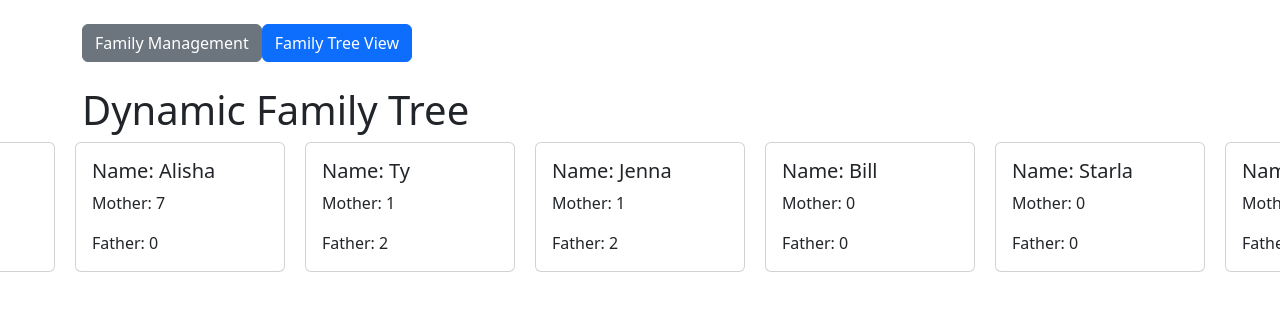
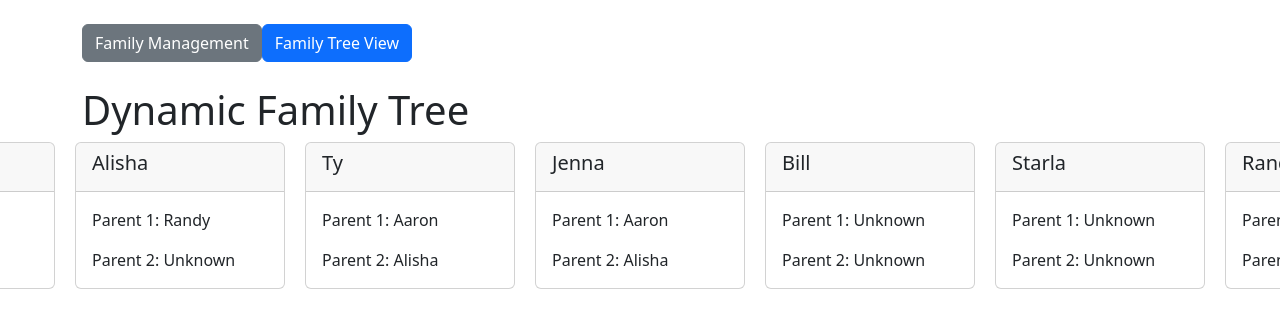
Before and after one commit to aaronstackpole/familytree, a React (Create React App) app: page / in a window 1280 px wide. Both pictures are taken after a click on the button "Family Tree View". Shown: the top 328 px of the page. Built offline with nearby package versions, Linux system fonts and the light colour scheme.

Commit message:
Migrated to parents array instead of explicit parent1/parent2 values, updated view cards and class names refactored.

```diff
--- a/public/family.json
+++ b/public/family.json
@@ -2,50 +2,36 @@
   {
     "id": 1,
     "name": "Aaron",
-    "parent1": 5,
-    "parent2": 6,
     "parents": [5, 6]
   },
   {
     "id": 2,
     "name": "Alisha",
-    "parent1": 7,
-    "parent2": 0,
-    "parents": [7]
+    "parents": [7, 0]
   },
   {
     "id": 3,
     "name": "Ty",
-    "parent1": 1,
-    "parent2": 2,
     "parents": [1, 2]
   },
   {
     "id": 4,
     "name": "Jenna",
-    "parent1": 1,
-    "parent2": 2,
     "parents": [1, 2]
   },
   {
     "id": 5,
     "name": "Bill",
-    "parent1": 0,
-    "parent2": 0,
-    "parents": []
+    "parents": [0, 0]
   },
   {
     "id": 6,
     "name": "Starla",
-    "parent1": 0,
-    "parent2": 0,
-    "parents": []
+    "parents": [0, 0]
   },
   {
     "id": 7,
     "name": "Randy",
-    "parent1": 0,
-    "parent2": 0,
-    "parents": []
+    "parents": [0, 0]
   }
 ]
--- a/src/App.js
+++ b/src/App.js
@@ -18,12 +18,17 @@ const MemberForm = ({ familyData, setFamilyData }) => {
     setParent2Id(val);
   };
 
+  const resolveName = (id) => {
+    const person = familyData.find((member) => member.id === id);
+    return person ? person.name : 'Unknown';
+  };
+
   const handleEdit = (id) => {
     const selectedRecord = familyData.find(member => member.id === id);
     if (selectedRecord) {
       setPersonName(selectedRecord.name);
-      setParent1Id(selectedRecord.parent1);
-      setParent2Id(selectedRecord.parent2);
+      setParent1Id(selectedRecord.parents[0]);
+      setParent2Id(selectedRecord.parents[1]);
       setSelectedRecordId(id);
       setMode('update');
     }
@@ -35,8 +40,7 @@ const MemberForm = ({ familyData, setFamilyData }) => {
       const newPerson = {
         id: familyData.length + 1,
         name: personName,
-        parent1: parent1Id,
-        parent2: parent2Id
+        parents: [parent1Id, parent2Id]
       };
       setFamilyData([...familyData, newPerson]);
     } else if (mode === 'update') {
@@ -45,8 +49,7 @@ const MemberForm = ({ familyData, setFamilyData }) => {
           return {
             ...member,
             name: personName,
-            parent1: parent1Id,
-            parent2: parent2Id
+            parents: [parent1Id, parent2Id]
           };
         }
         return member;
@@ -66,11 +69,6 @@ const MemberForm = ({ familyData, setFamilyData }) => {
     setParent2Id(0);
     setMode('add');
     setSelectedRecordId(null);
-  };
-
-  const resolveName = (id) => {
-    const person = familyData.find((member) => member.id === id);
-    return person ? person.name : 'Unknown';
   };
 
   const handleExport = () => {
@@ -129,8 +127,9 @@ const MemberForm = ({ familyData, setFamilyData }) => {
                 <h5 className="card-title">{member.name}</h5>
               </div>
               <div className="card-body">
-                <p className="card-text">Parent 1: {resolveName(member.parent1)}</p>
-                <p className="card-text">Parent 2: {resolveName(member.parent2)}</p>
+                {member.parents.map((parent, index) => (
+                  <p key={index} className="card-text">Parent {index + 1}: {resolveName(parent)}</p>
+                ))}
               </div>
               <div className="card-footer">
                 <button onClick={() => handleEdit(member.id)} className="btn btn-link">Edit</button>
@@ -144,32 +143,39 @@ const MemberForm = ({ familyData, setFamilyData }) => {
   );
 };
 
-const FamilyMember = ({ node: member }) => (
+const MemberCard = ({ name, parents }) => (
   <div className="tree-node">
     <div className="card node-content">
+      <div className="card-header">
+        <h5 className="card-title">{name}</h5>
+      </div>
       <div className="card-body">
-        <h5 className="card-title">Name: {member.name}</h5>
-        <p className="card-text">Mother: {member.parent1}</p>
-        <p className="card-text">Father: {member.parent2}</p>
+        <p className="card-text">Parent 1: {parents[0]}</p>
+        <p className="card-text">Parent 2: {parents[1]}</p>
       </div>
     </div>
-    {member.children && (
-      <div className="children">
-        {member.children.map(child => (
-          <FamilyMember key={child.id} node={child} />
-        ))}
-      </div>
-    )}
   </div>
 );
 
-const FamilyTree = ({ data }) => {
+const FamilyView = ({ data }) => {
+
+  const getParentNames = (parentIds) => {
+    return parentIds.map(parentId => {
+      if (parentId === 0) {
+        return 'Unknown';
+      } else {
+        const parent = data.find(member => member.id === parentId);
+        return parent ? parent.name : 'Invalid';
+      }
+    });
+  };
+
   return (
     <div className='mt-4'>
       <h1>Dynamic Family Tree</h1>
       <div className="tree">
         {data.map(member => (
-          <FamilyMember key={member.id} node={member} />
+          <MemberCard key={member.id} name={member.name} parents={getParentNames(member.parents)} />
         ))}
       </div>
     </div>
@@ -195,11 +201,11 @@ const App = () => {
     <div className="container">
       <div className="mt-4 mb-4">
         <button onClick={() => handleButtonClick('memberForm')} className={`btn ${currentPage === 'memberForm' ? 'btn-primary' : 'btn-secondary'}`}>Family Management</button>
-        <button onClick={() => handleButtonClick('treeView')} className={`btn ${currentPage === 'treeView' ? 'btn-primary' : 'btn-secondary'}`}>Family Tree View</button>
+        <button onClick={() => handleButtonClick('familyView')} className={`btn ${currentPage === 'familyView' ? 'btn-primary' : 'btn-secondary'}`}>Family Tree View</button>
       </div>
       <div>
         {currentPage === 'memberForm' && <MemberForm familyData={familyData} setFamilyData={setFamilyData} />}
-        {currentPage === 'treeView' && <FamilyTree data={familyData} />}
+        {currentPage === 'familyView' && <FamilyView data={familyData} />}
       </div>
     </div>
   )
```
